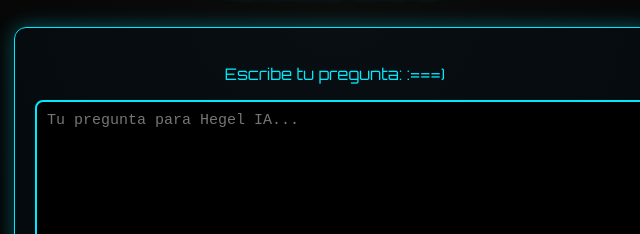
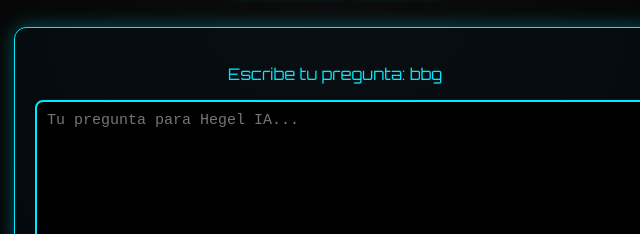
Before and after one commit to adriancorro/Hegel2052, a website: page index.html in a window 1280 px wide. Shown: the part 388-622 px from the top of the page, 305-945 px from the left. Drawn offline with Linux system fonts and the light colour scheme.

Commit message:
Update index.html

```diff
--- a/index.html
+++ b/index.html
@@ -115,7 +115,7 @@
     <h1>HEGEL 2054</h1>
 
     <div class="container">
-        <p>Escribe tu pregunta: :===) </p>
+        <p>Escribe tu pregunta: bbg </p>
 
         <textarea id="prompt" placeholder="Tu pregunta para Hegel IA..."></textarea>
 
```
